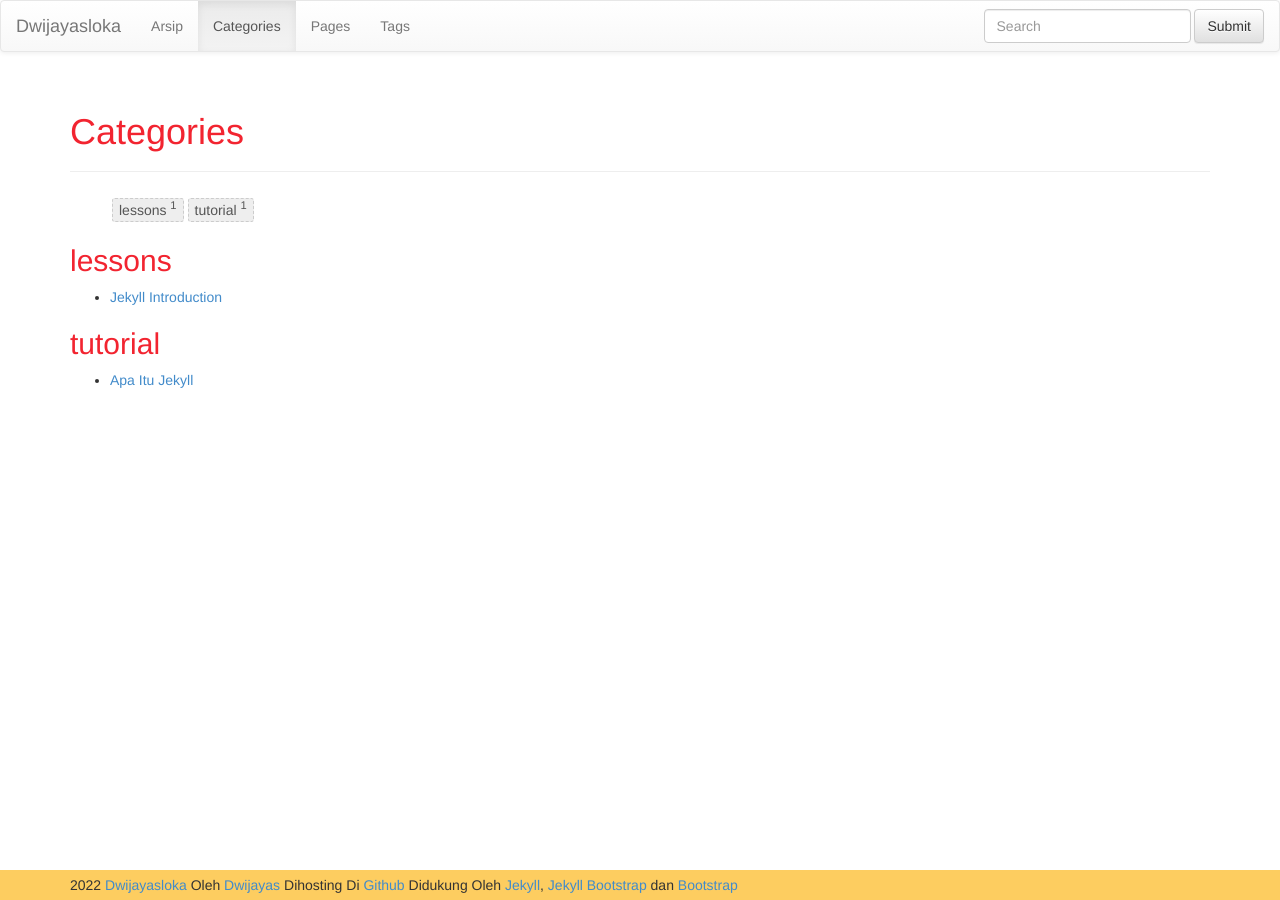
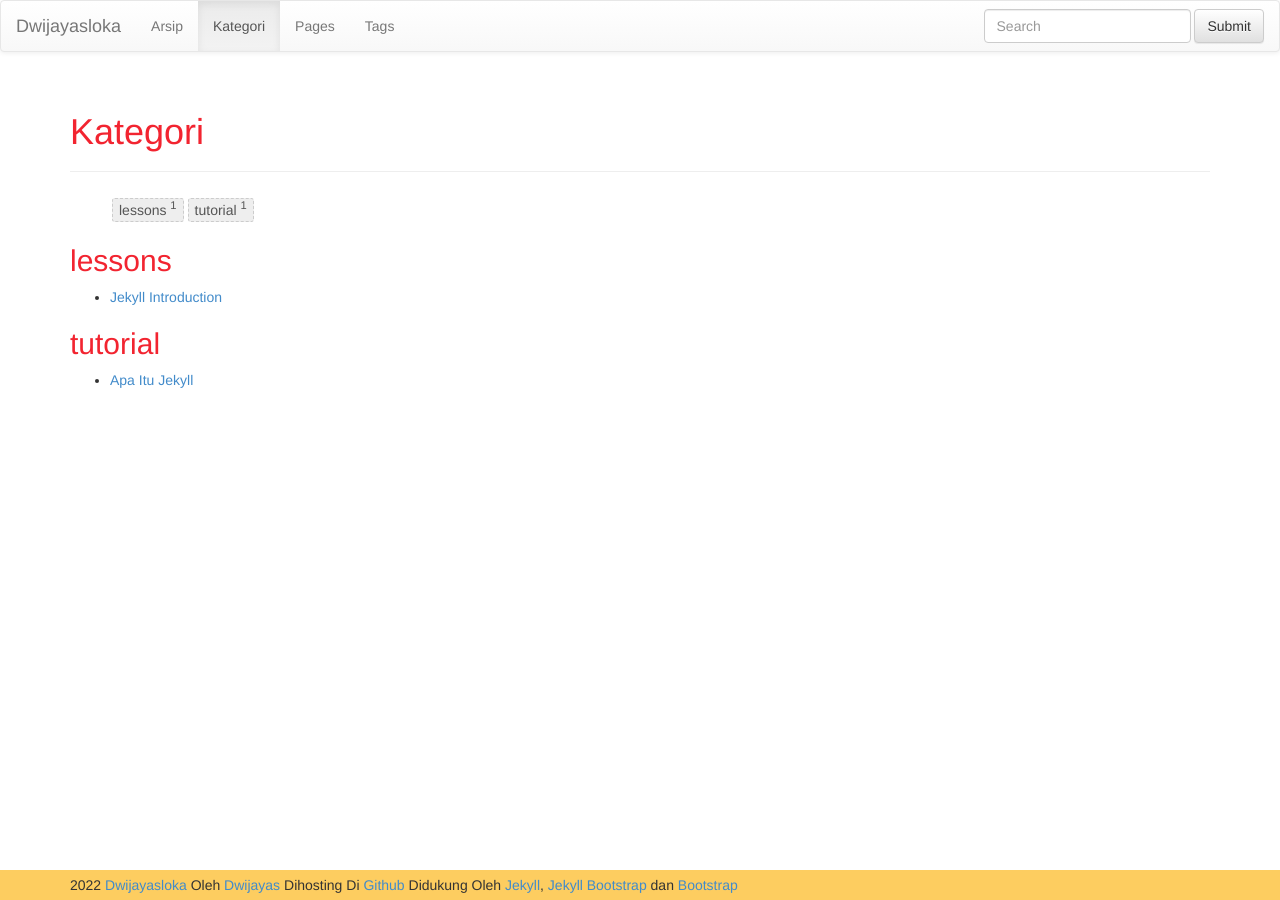
Before and after one commit to dwijayas/dwijayas.github.io, a Jekyll site: the page built from categories.html, in a window 1280 px wide. Built offline with Jekyll 4.4.1, drawn with Linux system fonts in a browser that asks for light colours; nearby versions of some CDN libraries.

Commit message:
Update categories.html

```diff
--- a/categories.html
+++ b/categories.html
@@ -1,7 +1,7 @@
 ---
 layout: page
-title: Categories
-header: Posts By Category
+title: Kategori
+header: Kategori Arsip Posting
 group: navigation
 ---
 {% include JB/setup %}
```
